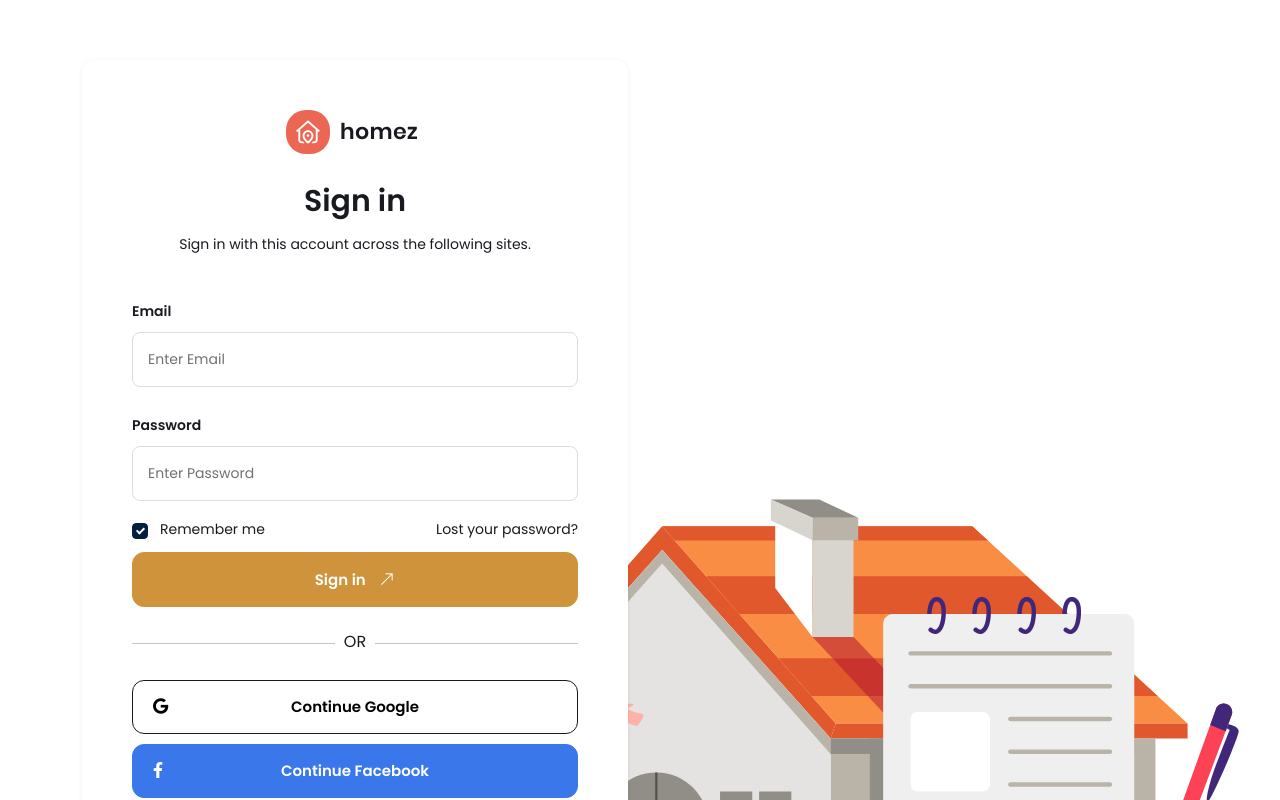
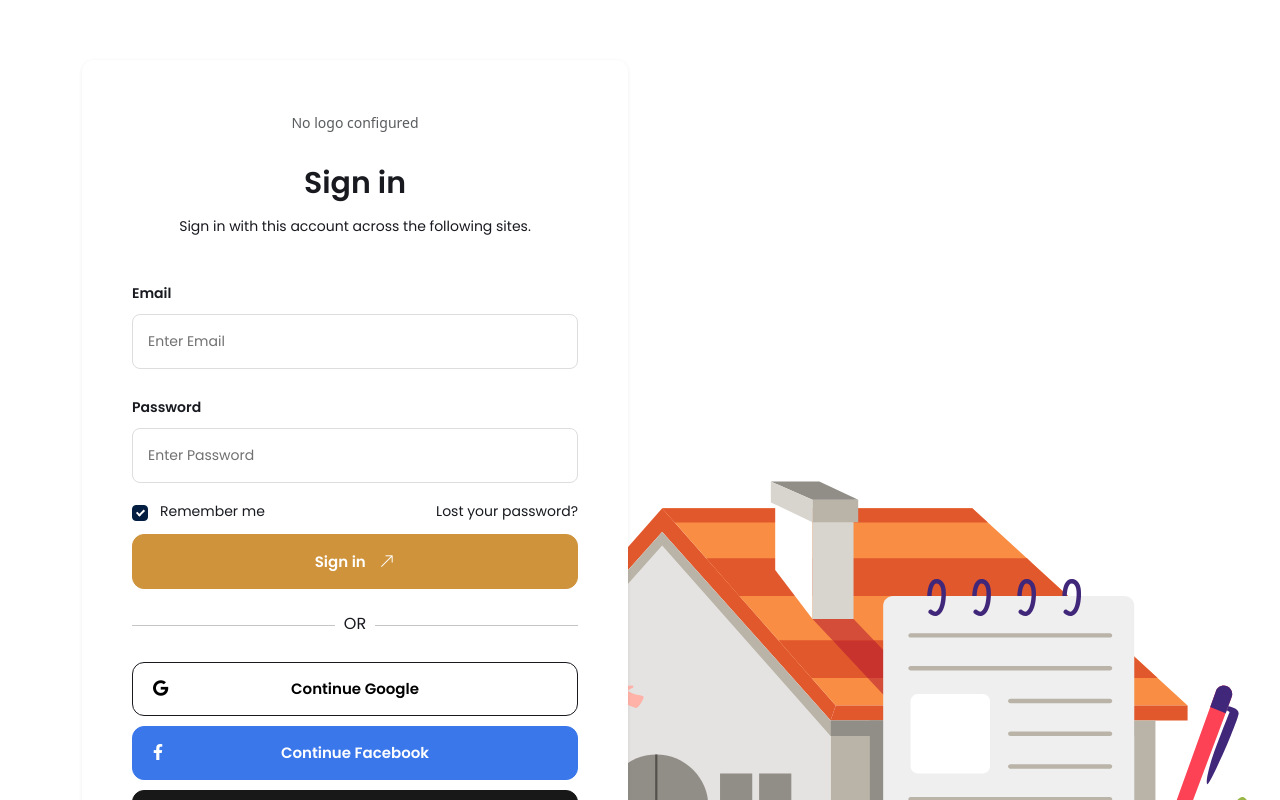
Before and after one commit to ranjitthinker/homezone, a Next.js app: page /login in a window 1280 px wide. Shown: the top 800 px of the page. Built offline with nearby package versions, Linux system fonts and the light colour scheme; no server answers.

Commit message:
added the icon and removed the previous icon

```diff
--- a/src/app/(pages)/login/page.js
+++ b/src/app/(pages)/login/page.js
@@ -1,53 +1,11 @@
-import SignIn from "@/components/common/login-signup-modal/SignIn";
-import Image from "next/image";
-import Link from "next/link";
-import React from "react";
+import LoginForm from "@/components/common/login/LoginForm";
 
 export const metadata = {
   title: "Login  || Homez - Real Estate NextJS Template",
 };
 
 const Login = () => {
-  return (
-    <>
-      {/* Our Compare Area */}
-      <section className="our-compare pt60 pb60">
-        <Image
-          width={1012}
-          height={519}
-          src="/images/icon/login-page-icon.svg"
-          alt="logo"
-          className="login-bg-icon contain"
-          data-aos="fade-right"
-          data-aos-delay="300"
-        />
-        <div className="container">
-          <div className="row" data-aos="fade-left" data-aos-delay="300">
-            <div className="col-lg-6">
-              <div className="log-reg-form signup-modal form-style1 bgc-white p50 p30-sm default-box-shadow2 bdrs12">
-                <div className="text-center mb40">
-                  <Link href="/">
-                    <Image
-                      width={138}
-                      height={44}
-                      className="mb25"
-                      src="/images/header-logo2.svg"
-                      alt="logo"
-                    />
-                  </Link>
-                  <h2>Sign in</h2>
-                  <p className="text">
-                    Sign in with this account across the following sites.
-                  </p>
-                </div>
-                <SignIn />
-              </div>
-            </div>
-          </div>
-        </div>
-      </section>
-    </>
-  );
+  return <LoginForm />;
 };
 
 export default Login;
--- /dev/null
+++ b/src/components/common/login/LoginForm.js
@@ -0,0 +1,57 @@
+'use client'
+import SignIn from "@/components/common/login-signup-modal/SignIn";
+import Image from "next/image";
+import Link from "next/link";
+import React from "react";
+import { useSettings } from "@/context/SettingsProvider";
+
+const LoginForm = () => {
+  const settings = useSettings();
+
+  return (
+    <>
+      {/* Our Compare Area */}
+      <section className="our-compare pt60 pb60">
+        <Image
+          width={1012}
+          height={519}
+          src="/images/icon/login-page-icon.svg"
+          alt="logo"
+          className="login-bg-icon contain"
+          data-aos="fade-right"
+          data-aos-delay="300"
+        />
+        <div className="container">
+          <div className="row" data-aos="fade-left" data-aos-delay="300">
+            <div className="col-lg-6">
+              <div className="log-reg-form signup-modal form-style1 bgc-white p50 p30-sm default-box-shadow2 bdrs12">
+                <div className="text-center mb40">
+                  <Link href="/" className="mb25 d-inline-block">
+                    {settings?.data?.find(item => item.key === "site_logo")?.value ? (
+                      <Image
+                        width={138}
+                        height={44}
+                        src={settings.data.find(item => item.key === "site_logo").value}
+                        alt={settings.data.find(item => item.key === "site_name")?.value || "logo"}
+                        className="mb25"
+                      />
+                    ) : (
+                      <div className="text-muted">No logo configured</div>
+                    )}
+                  </Link>
+                  <h2>Sign in</h2>
+                  <p className="text">
+                    Sign in with this account across the following sites.
+                  </p>
+                </div>
+                <SignIn />
+              </div>
+            </div>
+          </div>
+        </div>
+      </section>
+    </>
+  );
+};
+
+export default LoginForm;
```
